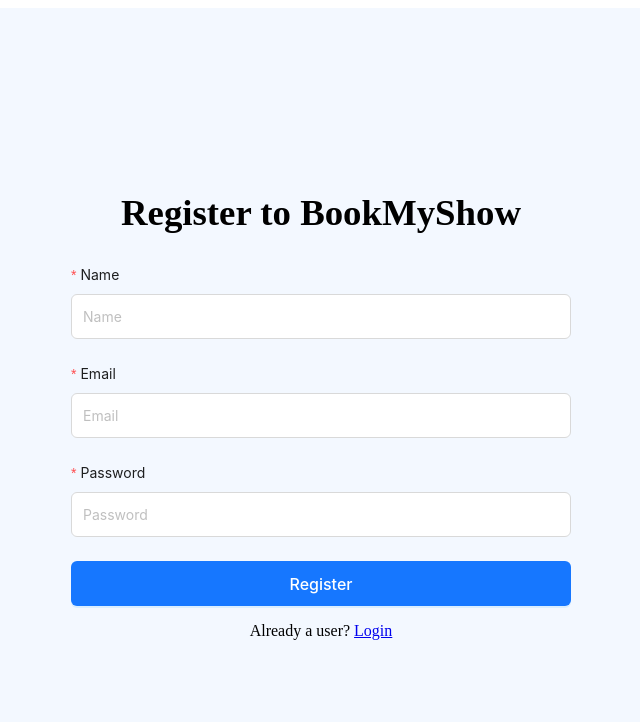
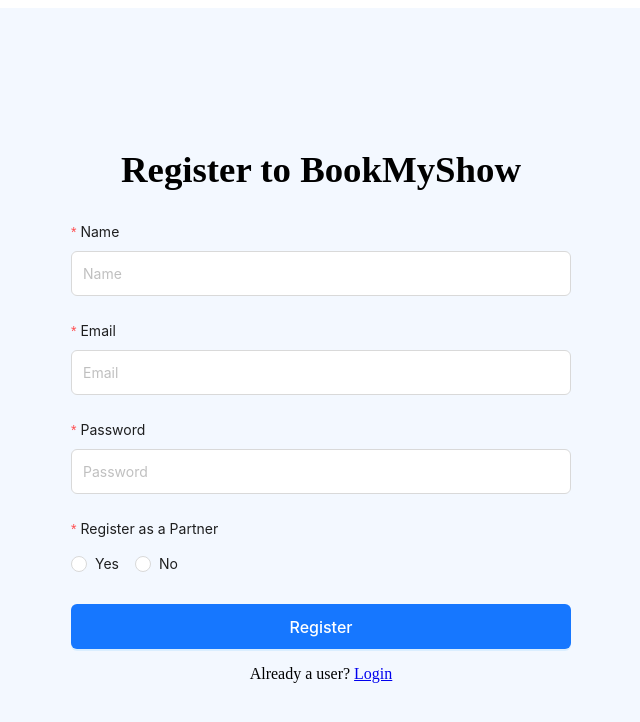
Before and after one commit to harsh-sangwan2002/book-my-show, a React (Vite) app in the folder client/: page /register in a window 1280 px wide. Shown: the top 722 px of the page, without its empty margins (319-959 px from the left). Built offline with nearby package versions, Linux system fonts and the light colour scheme.

Commit message:
implemented forgot password

```diff
--- a/client/src/App.jsx
+++ b/client/src/App.jsx
@@ -1,18 +1,25 @@
+import { lazy, Suspense } from 'react'
 import { BrowserRouter as Router, Routes, Route } from 'react-router-dom'
-import Home from './pages/Home/Home'
-import Login from './pages/Login/Login'
-import Register from './pages/Register/Register'
+
+const Home = lazy(() => import('./pages/Home/Home'));
+const Login = lazy(() => import('./pages/Login/Login'));
+const Register = lazy(() => import('./pages/Register/Register'));
+const ForgotPassword = lazy(() => import('./pages/ForgotPassword/ForgotPassword'));
+
 import './App.css'
 
 function App() {
 
   return (
     <Router>
-      <Routes>
-        <Route path='/' element={<Home />} />
-        <Route path='/login' element={<Login />} />
-        <Route path='/register' element={<Register />} />
-      </Routes>
+      <Suspense fallback={<div>Loading...</div>}>
+        <Routes>
+          <Route path='/' element={<Home />} />
+          <Route path='/login' element={<Login />} />
+          <Route path='/register' element={<Register />} />
+          <Route path="/forgot-password" element={<ForgotPassword />} />
+        </Routes>
+      </Suspense>
     </Router>
   )
 }
--- /dev/null
+++ b/client/src/pages/ForgotPassword/ForgotPassword.jsx
@@ -0,0 +1,9 @@
+const ForgotPassword = () => {
+    return (
+        <div>
+            Forgot Password
+        </div>
+    )
+}
+
+export default ForgotPassword
--- a/client/src/pages/Login/Login.jsx
+++ b/client/src/pages/Login/Login.jsx
@@ -82,6 +82,9 @@
                             <p>
                                 New user? <Link to="/register">Register</Link>
                             </p>
+                            <p>
+                                Forgot Passowrd? <Link to="/forgot-password">Click Here</Link>
+                            </p>
                         </div>
                     </section>
                 </main>
--- a/client/src/pages/Register/Register.jsx
+++ b/client/src/pages/Register/Register.jsx
@@ -1,5 +1,5 @@
 import { useState } from 'react';
-import { Button, Form, Input } from 'antd'
+import { Button, Form, Input, Radio } from 'antd'
 import { Link } from 'react-router-dom'
 import { registerUser } from '../../api/user';
 
@@ -77,6 +77,21 @@
                             >
                                 <Input type="password" placeholder="Password" />
                             </Form.Item>
+                            <Form.Item
+                                name="role"
+                                label="Register as a Partner"
+                                htmlFor='role'
+                                className='d-block text-center'
+                                initialValue={false}
+                                rules={[{ required: true, message: 'Please input your name!' }]}
+                            >
+                                <div style={{ display: 'flex', justifyContent: 'start' }}>
+                                    <Radio.Group name='radiogroup' className='flex-start'>
+                                        <Radio value="partner">Yes</Radio>
+                                        <Radio value="user">No</Radio>
+                                    </Radio.Group>
+                                </div>
+                            </Form.Item>
                             <Button
                                 type='primary'
                                 htmlType='submit'
```
